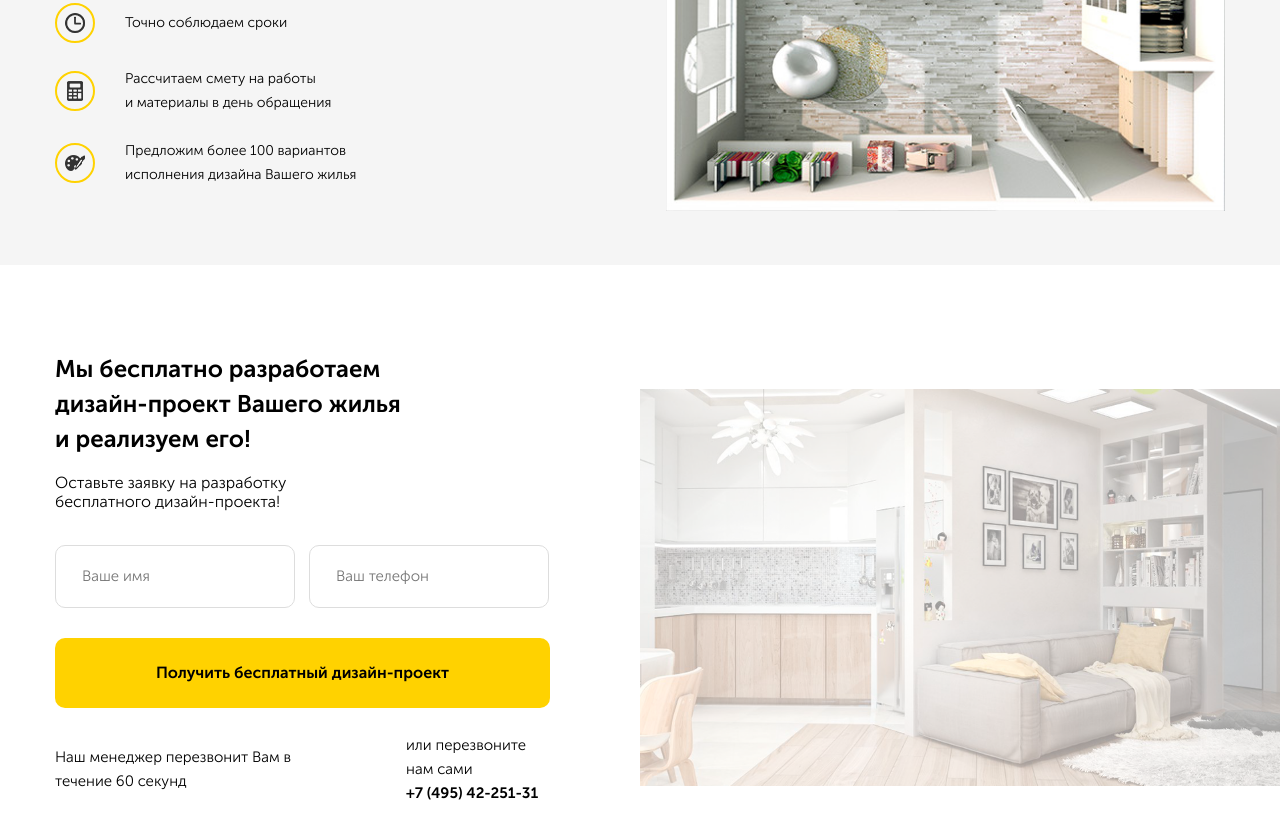
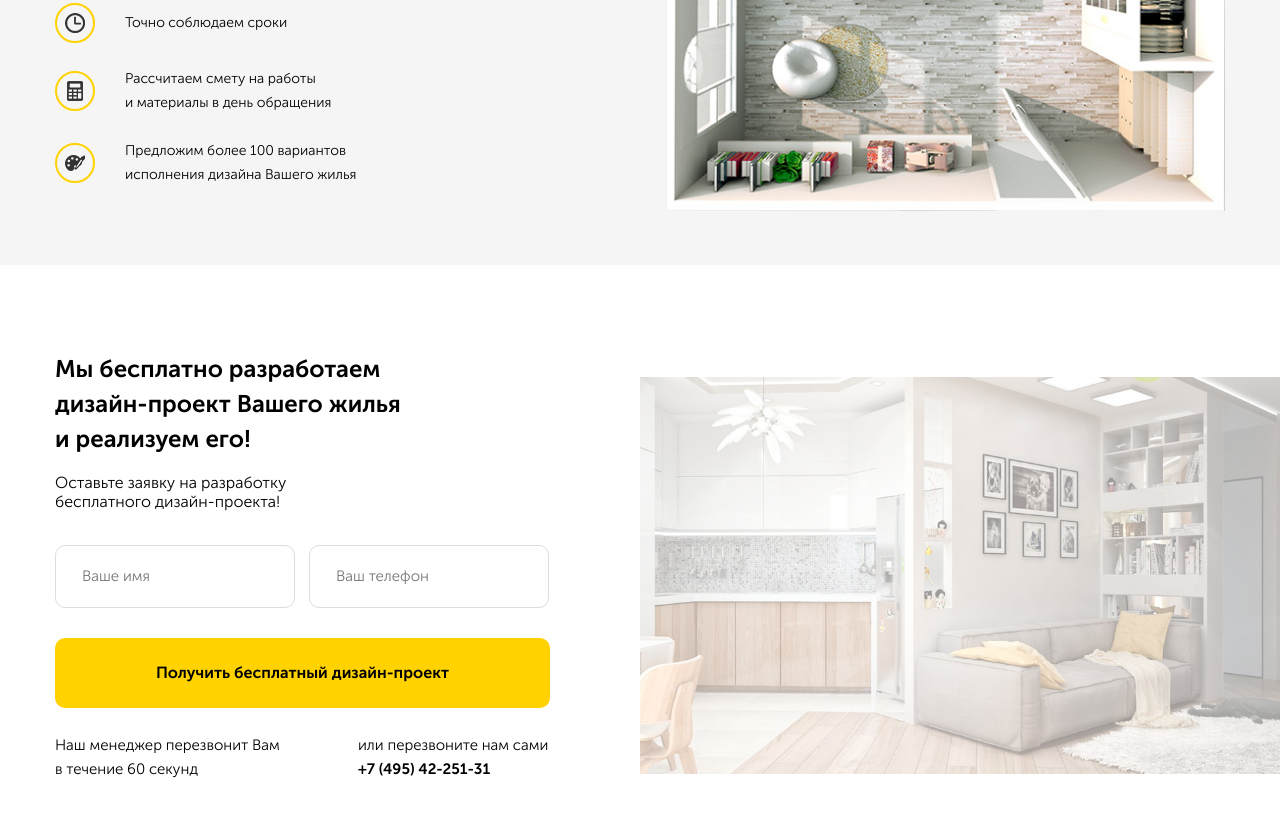
Before and after one commit to Dimbich/testrep, a plain HTML site: page src/index.html in a window 1280 px wide. Shown: the part 413-1252 px from the top of the page. Drawn offline with Linux system fonts and the light colour scheme.

Commit message:
Исправил перенос текста в блоке offer

```diff
--- a/src/index.html
+++ b/src/index.html
@@ -90,7 +90,7 @@
           </form>
           <div class="offer__info">
             <p>Наш менеджер перезвонит Вам в течение 60 секунд</p>
-            <p>или перезвоните нам сами <br> <span class="offer__phone">+7 (495) 42-251-31</span></p>
+            <p>или перезвоните нам сами <span class="offer__phone">+7 (495) 42-251-31</span></p>
           </div>
         </div>
       </div>
--- a/src/sass/blocks/_offer.sass
+++ b/src/sass/blocks/_offer.sass
@@ -41,7 +41,10 @@
     p:first-child
       margin-right: 70px
   &__phone
+    display: block
+    min-width: 192px
     +bold
+
 @media (max-width: 1200px)
   .offer
     background-size: cover
```
Also changed, not shown: src/css/style.css.
